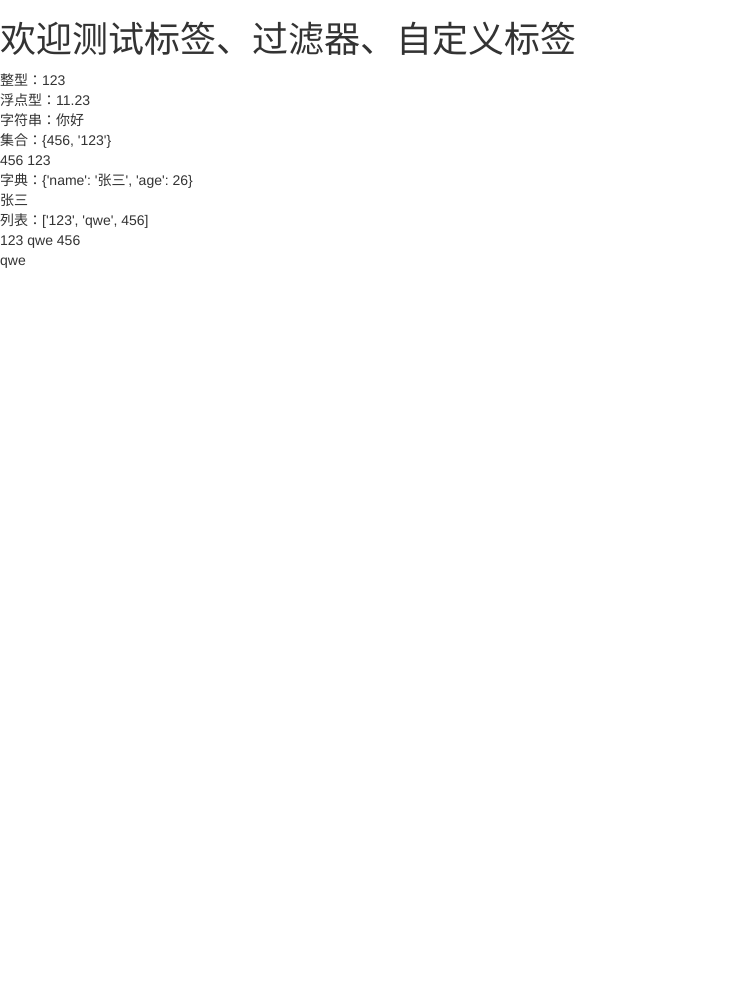
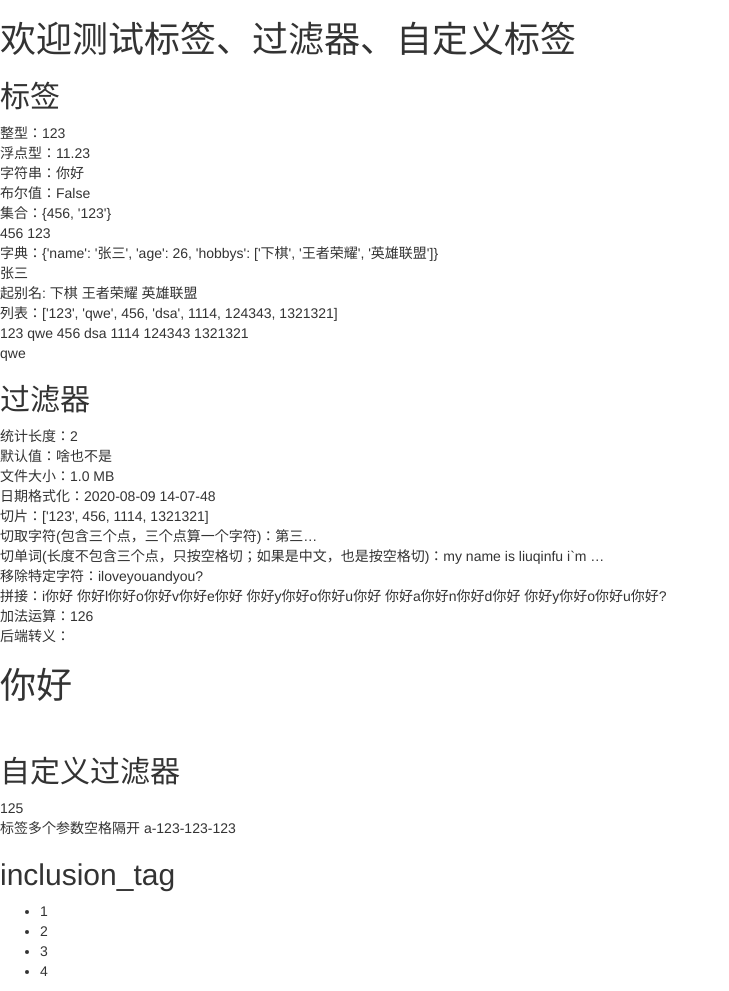
Before and after one commit to liuqinfu/djangofirst, a Django app: page /tag/ in a window 1280 px wide. Shown: the whole page, without its empty margins (0-729 px from the left). Before the commit the page ends 268 px from the top, so only its background shows below. Run offline with Django 3.2, Linux system fonts and the light colour scheme; some libraries are stand-ins or nearby versions.

Commit message:
标签  过滤器、自定义过滤器、inclusion_tag使用   模板继承

```diff
--- /dev/null
+++ b/bookmanage/urls.py
@@ -0,0 +1,9 @@
+from django.urls import path, re_path,include
+from bookmanage.views import *
+
+urlpatterns = [
+    re_path('^$', index),
+    path('extend/',extend,name='extend'),
+    path('extend2/',extend2,name='extend2'),
+
+]
--- a/djangofirst/urls.py
+++ b/djangofirst/urls.py
@@ -44,6 +44,7 @@ urlpatterns = [
     #方式2
     path('app01/',include(('app01.urls','app01'),namespace='app01')),
     path('app02/',include(('app02.urls','app02'),namespace='app02')),
+    path('book/',include(('bookmanage.urls','bookmanage'),namespace='book')),
 
     path('tag/',include((tagurls,'tag'),namespace='mytag')),
 ]
--- /dev/null
+++ b/tag/templatetags/myTag.py
@@ -0,0 +1,25 @@
+from django import template
+
+register = template.Library()
+
+#自定义过滤器（参数最多有两个）
+@register.filter(name='baby')
+def mySum(v1,v2):
+    return v1+v2
+
+
+#自定义标签(参数可以有多个）
+@register.simple_tag(name='plus')
+def myPlus(a,b,c,d):
+    return '%s-%s-%s-%s' % (a,b,c,d)
+
+
+#inclusion_tag 原理：
+# 先定义一个方法
+# 在页面上调用它，并且可以传值
+# 该方法会生成一些数据并传入到一个html页面中
+# 之后将渲染好的页面放到调用该方法的位置
+@register.inclusion_tag(name='myul',filename='tag/ul.html')
+def myInclusionTag():
+    list = [1,2,3,4]
+    return locals() #list传递给ul.html
--- a/tag/views.py
+++ b/tag/views.py
@@ -1,4 +1,5 @@
 from django.shortcuts import render
+import datetime
 
 # Create your views here.
 
@@ -7,7 +8,19 @@ def home(request):
     i = 123
     f = 11.23
     s = '你好'
+    bool = False
     set = {'123',456}
-    dic = {'name':'张三','age':26}
-    lis = ['123','qwe',456]
+    dic = {'name':'张三','age':26,'hobbys':['下棋','王者荣耀','英雄联盟']}
+    lis = ['123','qwe',456,'dsa',1114,124343,1321321]
+
+    file_size = 1024*1024 #文件大小
+    time = datetime.datetime.now()
+    info='第三方酒店房间多少积分分多少九方看了大数据分多少收费的司法鉴定所开房记录SDK是否精吊上课了房间时砥砺奋进老师的'
+    words='my name is liuqinfu i`m a man and i`m from china'
+    str = 'i love you and you?'
+    alert = '<script>alert(123)</script>'
+    #后端转义
+    h1 = '<h1>你好</h1>'
+    from django.utils.safestring import mark_safe
+    h1 = mark_safe(h1)
     return render(request,'tag/home.html',locals())
--- /dev/null
+++ b/templates/book/include.html
@@ -0,0 +1,3 @@
+<h1>
+    这是模板导入的局部html
+</h1>
--- a/templates/tag/home.html
+++ b/templates/tag/home.html
@@ -16,22 +16,49 @@
 <h1 class="h1">
     欢迎测试标签、过滤器、自定义标签
 </h1>
+<h2 class="h2">标签</h2>
 整型：{{ i }}<br>
 浮点型：{{ f }}<br>
 字符串：{{ s }}<br>
+布尔值：{{ bool }}<br>
 集合：{{ set }}<br>
 {% for foo in set %}
     {{ foo }}
 {% endfor %}<br>
 字典：{{ dic }}<br>
 {{ dic.name }}<br>
+起别名: {% with dic.hobbys as hobbys %}
+    {{ hobbys.0 }}
+    {{ hobbys.1 }}
+    {{ hobbys.2 }}
+{% endwith %}<br>
+
 列表：{{ lis }}<br>
 {% for foo in lis %}
     {{ foo }}
 {% endfor %}<br>{{ lis.1 }}
 
+<h2 class="h2">过滤器</h2>
+统计长度：{{ s|length }}<br>
+默认值：{{ bool|default:'啥也不是' }}<br>
+文件大小：{{ file_size|filesizeformat }}<br>
+日期格式化：{{ time|date:'Y-m-d H-i-s' }}<br>
+切片：{{ lis|slice:'0:7:2' }}<br>
+切取字符(包含三个点，三个点算一个字符)：{{ info|truncatechars:3 }}<br>
+切单词(长度不包含三个点，只按空格切；如果是中文，也是按空格切)：{{ words|truncatewords:5 }}<br>
+移除特定字符：{{ str|cut:' ' }}<br>
+拼接：{{ str|join:'你好' }}<br>
+加法运算：{{ i|add:3 }}<br>
+{#前端转义：{{ alert|safe }}<br>#}
+后端转义：{{ h1 }}<br>
 
+<h2 class="h2">自定义过滤器</h2>
+{% load myTag %}
+{{ i|baby:2 }}<br>
+标签多个参数空格隔开
+{% plus 'a' 123 123 123%}<br>
 
-
+<h2 class="h2">inclusion_tag</h2>
+{% myul %}
 </body>
 </html>
--- /dev/null
+++ b/templates/tag/ul.html
@@ -0,0 +1,6 @@
+<ul>
+    {% for foo in list %}
+        <li>{{ foo }}</li>
+    {% endfor %}
+
+</ul>
```
Also changed, not shown: bookmanage/views.py (+9 -0 lines), templates/book/extend.html (added, +12 -0 lines), templates/book/extend2.html (added, +27 -0 lines), templates/book/index.html (added, +100 -0 lines), tag/templatetags/__init__.py (added).
